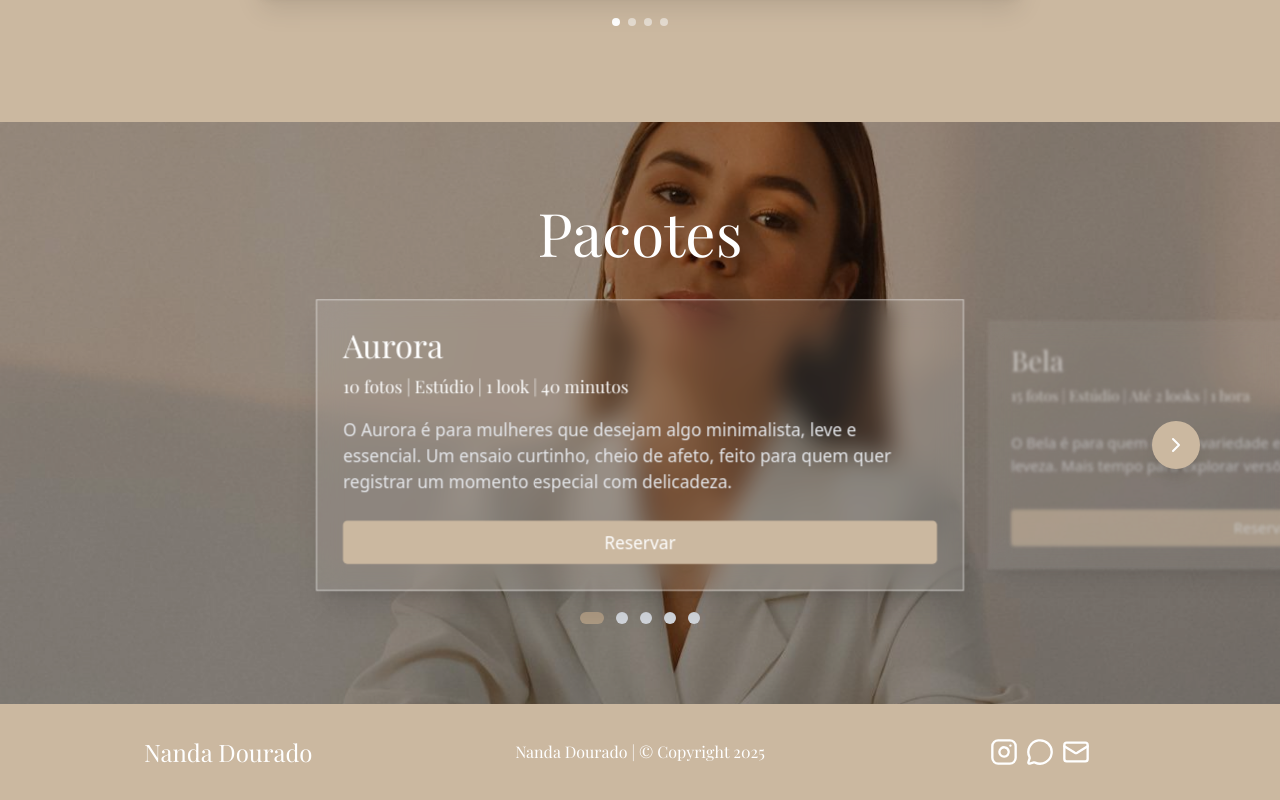
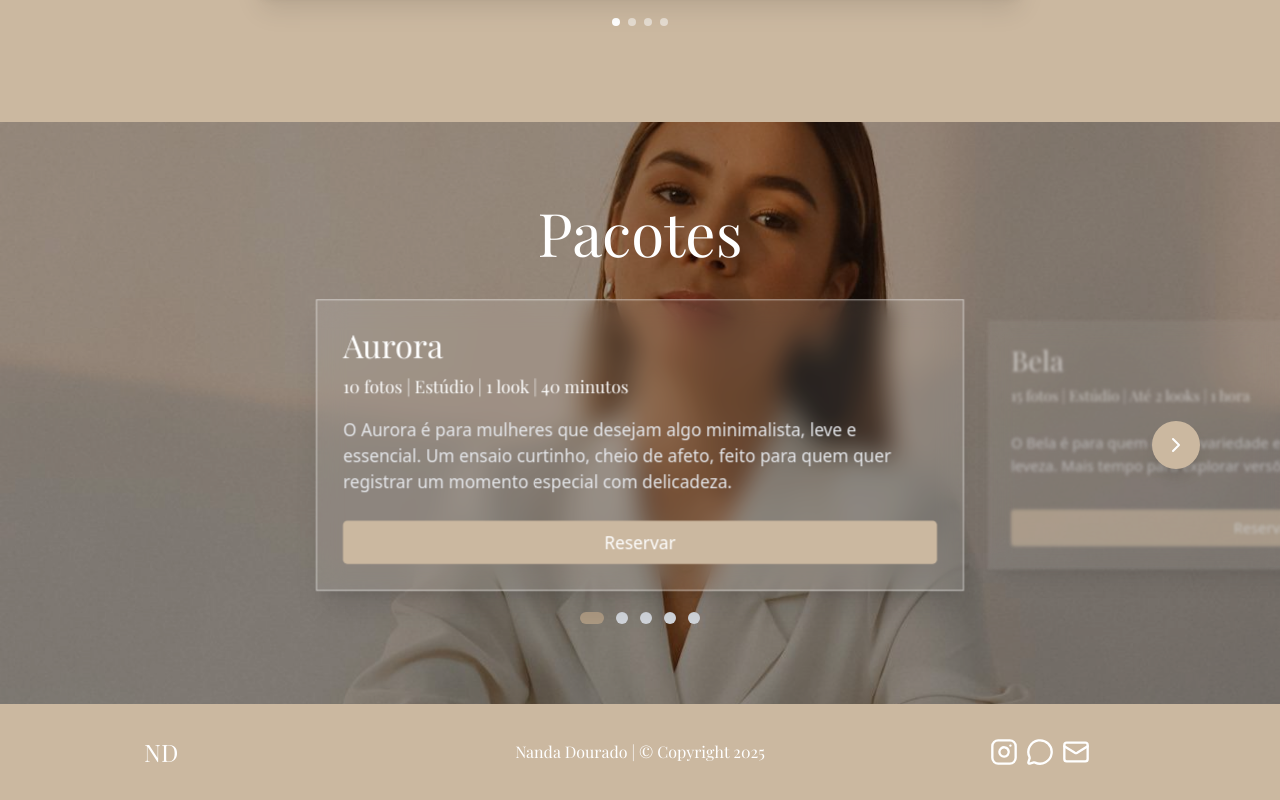
Before and after one commit to ClaudioLoubo/lading-page-nanda-dourado, a React (Vite) app: page / in a window 1280 px wide. Shown: the part 3467-4267 px from the top of the page. Built offline with nearby package versions, Linux system fonts and the light colour scheme; a web font is replaced by a local one.

Commit message:
Ajustes de logo

```diff
--- a/src/components/Contact.jsx
+++ b/src/components/Contact.jsx
@@ -8,7 +8,7 @@ export default function Contact() {
       <div className="max-w-6xl mx-auto grid md:grid-cols-3 gap-6 text-center md:text-left items-center">
 
         <div>
-          <h3 className="text-white ml-20 text-2xl font-display">Nanda Dourado</h3>
+          <h3 className="text-white ml-20 text-2xl font-display">ND</h3>
         </div>
 
         <div className="text-center">
```
